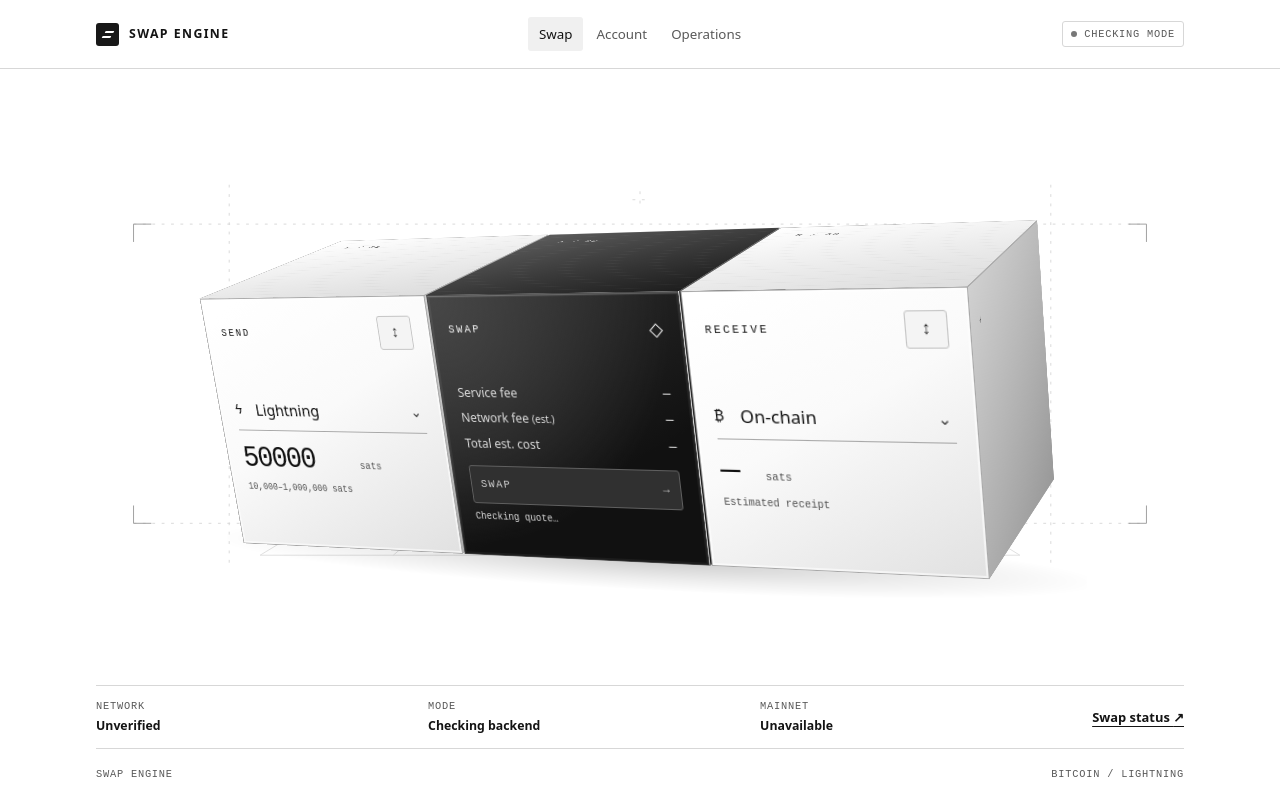
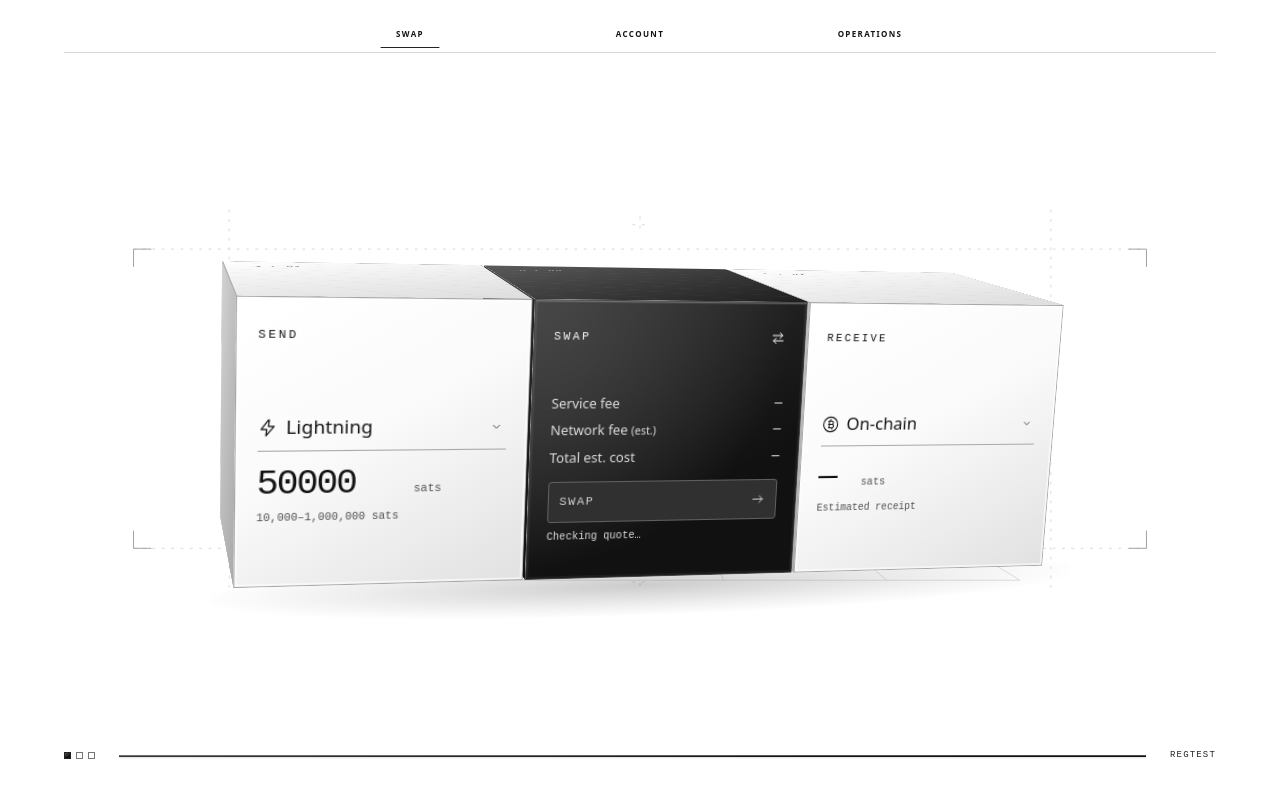
Before and after one commit to Truja503/swap-engine, a website: page src/web/index.html in a window 1280 px wide. Drawn offline with Linux system fonts and the light colour scheme.

Commit message:
Refine cube perspective and gesture controls

```diff
--- a/src/web/app.css
+++ b/src/web/app.css
@@ -6,6 +6,7 @@
   --stroke: #d7d7d7;
   --text: #141414;
   --muted: #595959;
+  --black-glass: radial-gradient(ellipse at 0 0, #474747 0, transparent 68%), linear-gradient(152deg, #2f2f2f, #111 67%);
   --sans: 'Manrope Variable', system-ui, sans-serif;
   --mono: 'IBM Plex Mono', ui-monospace, monospace;
   font: 400 15px/1.55 var(--sans);
@@ -24,23 +25,26 @@ button:disabled { color: #5d5d5d; background: #ededed; border-color: #ddd; curso
 h1, h2, p, dl, dd { margin: 0; }
 h2 { font-size: 1.15rem; font-weight: 720; letter-spacing: -.035em; }
 .wrap { width: min(100%, 1200px); padding-inline: clamp(16px, 5vw, 56px); margin-inline: auto; }
-.top { border-bottom: 1px solid var(--stroke); }
-.top-inner { min-height: 68px; display: grid; grid-template-columns: 1fr auto 1fr; align-items: center; gap: 15px; }
-.brand { display: flex; width: fit-content; align-items: center; gap: 5px; font-size: .82rem; letter-spacing: .11em; font-weight: 820; text-decoration: none; }
-.brand > span:last-child { font-weight: 560; }
-.mark { display: grid; place-content: center; gap: 3px; margin-right: 5px; background: #181818; width: 23px; height: 23px; border-radius: 3px; }
-.mark i { display: block; width: 9px; height: 2px; border-radius: 1px; background: #fff; transform: skewX(-29deg); }
-.mark i:first-child { margin-left: 3px; }
-nav { display: flex; gap: 2px; }
-nav a { padding: 7px 11px; border-radius: 3px; text-decoration: none; color: var(--muted); font-size: .89rem; }
-nav a:hover, nav a[aria-current] { background: #f0f0f0; color: var(--text); }
-.pill, .tag, .micro, .footer { font: 400 .69rem/1.45 var(--mono); letter-spacing: .075em; }
-.pill, .tag { display: inline-flex; align-items: center; gap: 7px; border: 1px solid var(--stroke); border-radius: 3px; padding: 5px 8px; color: var(--muted); }
-.top .pill { justify-self: end; }
-.pill i { height: 6px; width: 6px; border-radius: 50%; background: #777; display: inline-block; flex: none; }
-.pill[data-mode="regtest"] i { background: #151515; }
-.pill[data-tone="success"] { background: #191919; color: #fff; }
-.pill[data-tone="error"], .pill[data-tone="warning"] { border-color: #292929; color: var(--text); }
+.top-inner { margin-inline: 5%; border-bottom: 1px solid var(--stroke); }
+.top nav {
+  display: grid; grid-template-columns: repeat(3, 1fr); align-items: center; justify-items: center;
+  width: min(100%, 46rem); margin-inline: auto; min-height: 52px; perspective: 490px;
+}
+.top nav a {
+  display: grid; place-items: end center; min-width: 60px; min-height: 44px; padding: 0 8px 9px;
+  border: 1px solid transparent; border-radius: 1px; text-decoration: none; text-transform: uppercase;
+  color: var(--text); font: 800 8px/1.15 var(--sans); letter-spacing: .17em;
+  transition: transform 240ms cubic-bezier(.23,.8,.26,1), box-shadow 240ms, background 240ms, border-color 240ms;
+}
+.top nav a[aria-current] { border-bottom-color: #242424; }
+.top nav a:hover, .top nav a:focus-visible {
+  transform: translateY(-2px) rotateX(13deg); border-color: #a9a9a9;
+  background: linear-gradient(150deg, #fff 30%, #e8e8e8); box-shadow: 0 3px 0 #bdbdbd, 0 5px 0 #737373, 0 8px 12px #0002;
+}
+.tag {
+  display: inline-flex; align-items: center; border: 1px solid var(--stroke); border-radius: 3px;
+  padding: 5px 8px; color: var(--muted); font: 400 .69rem/1.45 var(--mono); letter-spacing: .075em;
+}
 .panel { border: 1px solid var(--stroke); border-radius: 7px; background: var(--surface); }
 .panel-header { display: flex; align-items: center; flex-wrap: wrap; justify-content: space-between; gap: 8px; margin-bottom: 15px; }
 .label, label { display: block; font-size: .79rem; color: var(--muted); margin-bottom: 3px; }
@@ -54,12 +58,21 @@ nav a:hover, nav a[aria-current] { background: #f0f0f0; color: var(--text); }
 .secondary { background: #fff; color: var(--text); border-color: #bcbcbc; }
 .secondary:hover:enabled { background: #eee; }
 .status { font-size: .8rem; margin-top: 8px; min-height: 1.3em; }
-.environment { display: grid; grid-template-columns: repeat(3, 1fr) auto; align-items: center; gap: 12px; padding-block: 13px; border-block: 1px solid var(--stroke); max-width: 740px; margin-inline: auto; }
-.environment div { display: grid; gap: 2px; }
-.micro { color: var(--muted); }
-.environment strong { font-size: .82rem; font-weight: 650; }
 .text-link { color: var(--text); text-underline-offset: 4px; font-weight: 650; font-size: .86rem; }
-.footer { display: flex; flex-wrap: wrap; justify-content: space-between; gap: 8px; color: var(--muted); padding-block: 18px; }
+.footer {
+  display: grid; grid-template-columns: auto minmax(0, 1fr) auto; gap: clamp(10px, 2vw, 24px);
+  align-items: center; margin: 0 5% max(5svh, env(safe-area-inset-bottom));
+}
+.footer::before {
+  content: ''; grid-column: 2; grid-row: 1; height: 2px;
+  background: var(--black-glass); box-shadow: inset 0 1px #ffffff40, 0 1px 2px #0002;
+}
+.footer-squares { grid-area: 1 / 1; display: flex; gap: 5px; }
+.footer-squares i { display: block; width: 7px; height: 7px; border: 1px solid #777; }
+.footer-squares[data-view-active="swap"] [data-square="swap"],
+.footer-squares[data-view-active="account"] [data-square="account"],
+.footer-squares[data-view-active="operations"] [data-square="operations"] { background: var(--black-glass); border-color: #222; }
+.footer-network { grid-area: 1 / 3; color: #252525; font: 400 9px/1 var(--mono); letter-spacing: .13em; }
 .subpage { padding-block: clamp(35px, 6vw, 70px) 18px; max-width: 850px; margin-inline: auto; min-height: 50vh; }
 [data-view]:not([hidden]) { animation: view-in 140ms ease-out both; }
 @keyframes view-in { from { opacity: .88; } to { opacity: 1; } }
@@ -86,14 +99,7 @@ dialog::backdrop { background: #16161670; }
 .skip:focus { transform: none; }
 .sr-only { position: absolute; width: 1px; height: 1px; padding: 0; margin: -1px; overflow: hidden; clip-path: inset(50%); white-space: nowrap; }
 
-@media (max-width: 610px) {
-  .top-inner { grid-template-columns: 1fr auto; gap: 5px 9px; padding-block: 9px; }
-  nav { grid-row: 2; grid-column: 1 / -1; }
-  .environment { grid-template-columns: 1fr 1fr; }
-}
 @media (max-width: 460px) {
-  .brand { letter-spacing: .04em; }
-  .top .pill { font-size: .6rem; }
   .metric-grid { grid-template-columns: repeat(2, minmax(0, 1fr)); }
   .details dd { max-width: 58%; }
 }
@@ -113,19 +119,19 @@ dialog::backdrop { background: #16161670; }
   place-items: center;
   padding: 4rem 0 2.5rem;
   perspective: 1900px;
-  perspective-origin: 53% 47%;
+  perspective-origin: 50% 47%;
 }
 .stage-grid { position: absolute; top: 50%; left: 0; width: 100%; transform: translateY(-50%); pointer-events: none; }
 .stage-shadow {
   position: absolute; top: calc(50% + var(--half) + 22px); left: 50%; width: calc(var(--edge) * 3.28); height: 4rem;
-  transform: translateX(-48%) rotate(3deg); pointer-events: none;
+  transform: translateX(-50%) rotate(-2deg); pointer-events: none;
   background: radial-gradient(ellipse at center, #0003, #0001 46%, transparent 73%);
   transition: opacity 450ms, scale 450ms;
 }
 .cube-stage:has(.cube-unit:hover) .stage-shadow { opacity: .76; scale: 1.035 1; }
 .cube-scene {
   position: relative; display: grid; grid-template-columns: repeat(3, var(--edge)); gap: 2px;
-  transform: translateX(-2%) rotateY(-24deg) rotateX(-16deg);
+  transform: translateX(-1%) rotateY(15deg) rotateX(-10deg);
   transform-style: preserve-3d; isolation: auto;
 }
 .cube-unit { width: var(--edge); height: var(--edge); position: relative; transform-style: preserve-3d; }
@@ -155,7 +161,7 @@ dialog::backdrop { background: #16161670; }
 .plane-right { transform: rotateY(90deg) translateZ(var(--half)); background: linear-gradient(151deg, #d0d0d0, #999); }
 .plane-mark { position: absolute; top: 12%; left: 11%; color: #515151; font: 400 .69rem var(--mono); letter-spacing: .15em; }
 .turn-label {
-  position: absolute; inset: 0; display: grid; place-items: center; text-align: center; white-space: pre;
+  position: absolute; inset: 0; display: flex; align-items: center; justify-content: center; gap: .55em; text-align: center;
   font: 400 clamp(.88rem, 1.65vw, 1.55rem) var(--mono); letter-spacing: .08em;
 }
 .turn-label:not(:empty) { background: linear-gradient(151deg, #fafafa, #ddd); }
@@ -163,19 +169,25 @@ dialog::backdrop { background: #16161670; }
 .cube-swap .plane-top { background: repeating-linear-gradient(0deg, transparent 0 12px, #ffffff12 13px), linear-gradient(135deg, #5b5b5b, #1e1e1e); }
 .cube-swap .plane-right, .cube-swap .plane-left { background: linear-gradient(155deg, #333, #111); }
 .cube-swap .plane-front {
-  background: radial-gradient(ellipse at 0 0, #474747 0, transparent 68%), linear-gradient(152deg, #2f2f2f, #111 67%);
+  background: var(--black-glass);
   box-shadow: inset 0 1px 1px #ffffff3c, inset 0 0 0 2px #ffffff0c;
 }
 .cube-swap .plane-mark { color: #d0d0d0; }
 .face-header { display: flex; width: 100%; min-height: 30px; align-items: center; justify-content: space-between; gap: 5px; }
+.cube-outer { cursor: grab; }
+.cube-outer:active { cursor: grabbing; }
 .cube-outer .face-header { touch-action: none; }
 .face-header h2 { font: 400 .72rem/1.35 var(--mono); letter-spacing: .21em; }
-.face-index { font-size: 1.18rem; line-height: 1; }
+.icon-library { position: absolute; }
+.icon { width: 1rem; height: 1rem; flex: none; fill: none; stroke: currentColor; stroke-width: 1.55; stroke-linecap: round; stroke-linejoin: round; }
 .rail-grip {
-  width: 38px; height: 34px; padding: 0; border: 1px solid #c5c5c5; border-radius: 3px;
-  background: #f4f4f4; color: #333; font: 400 1.06rem var(--mono); touch-action: none; cursor: ns-resize;
+  position: absolute; right: .55rem; bottom: .3rem; display: grid; place-items: center;
+  width: 44px; height: 44px; padding: 0; border: 0; background: transparent;
+  color: #242424; touch-action: none; cursor: pointer;
 }
-.rail-grip:hover, .rail-grip:focus-visible { background: #e6e6e6; }
+.rail-grip .icon { opacity: 0; transform: translateY(-4px); transition: opacity 200ms, transform 270ms; }
+.cube-outer:hover .rail-grip .icon, .rail-grip:focus-visible .icon { opacity: 1; transform: translateY(3px); }
+.rail-grip:hover .icon { transform: translateY(6px); }
 .rail-field {
   position: relative; display: flex; align-items: center; min-width: 0; min-height: 43px;
   border-bottom: 1px solid #a8a8a8; margin-top: auto; gap: 5px;
@@ -185,8 +197,8 @@ dialog::backdrop { background: #16161670; }
   background: transparent; font: 500 clamp(.8rem, 1.5vw, 1.14rem)/1.2 var(--sans); cursor: pointer;
 }
 .rail-field select option { color: #111; background: #fff; }
-.rail-field::after { content: '⌄'; position: absolute; right: 3px; pointer-events: none; color: #3b3b3b; }
-.rail-icon { font: 400 1rem var(--mono); min-width: 17px; }
+.select-icon { position: absolute; right: 3px; pointer-events: none; color: #3b3b3b; width: .88rem; }
+.rail-icon { width: 17px; height: 17px; }
 .face-value {
   min-width: 0; display: flex; align-items: baseline; gap: 5px; margin-top: 12px;
   color: #111; font: 400 clamp(1.12rem, 2.55vw, 2.14rem)/1.1 var(--mono); letter-spacing: -.055em;
@@ -225,8 +237,6 @@ html:has(#opening-overlay:not([hidden])) { overflow: hidden; }
   border-radius: 3px; font: 400 .73rem var(--mono);
 }
 #skip-intro:hover { background: #f0f0f0; }
-.environment { width: 100%; max-width: none; }
-.footer { border-top: 0; }
 @media (701px <= width <= 900px), (width >= 701px) and (height <= 640px) {
   .plane-front { padding: 10px; }
   .cube-swap .face-header { min-height: 25px; }
@@ -239,8 +249,8 @@ html:has(#opening-overlay:not([hidden])) { overflow: hidden; }
     --edge: clamp(14.25rem, 64vw, 17rem);
     min-height: 0; perspective: none; padding: 4.25rem 0 3.6rem;
   }
-  .cube-scene { grid-template-columns: var(--edge); gap: 62px; transform: translateX(-4%); }
-  .cube-unit { transform: perspective(1250px) rotateY(-16deg) rotateX(-16deg); }
+  .cube-scene { grid-template-columns: var(--edge); gap: 52px; transform: translateX(3%); }
+  .cube-unit { transform: perspective(1250px) rotateY(13deg) rotateX(-12deg); }
   .cube-send { grid-area: 1 / 1; }
   .cube-receive { grid-area: 2 / 1; }
   .cube-swap { grid-area: 3 / 1; }
@@ -253,5 +263,5 @@ html:has(#opening-overlay:not([hidden])) { overflow: hidden; }
   .cube-fees { font-size: .81rem; }
 }
 @media (pointer: coarse) {
-  .rail-grip { width: 44px; height: 44px; }
+  .rail-grip .icon { opacity: 1; transform: none; }
 }
--- a/src/web/index.html
+++ b/src/web/index.html
@@ -10,6 +10,15 @@
   <script type="module" src="/app.js"></script>
 </head>
 <body>
+<svg class="icon-library" width="0" height="0" aria-hidden="true" xmlns="http://www.w3.org/2000/svg">
+  <symbol id="icon-onchain" viewBox="0 0 24 24"><circle cx="12" cy="12" r="10"/><path d="M9 7.5h4.5a2.25 2.25 0 0 1 0 4.5H9m0 0h5a2.25 2.25 0 0 1 0 4.5H9m1-9v9m2-11v2m2 9v2"/></symbol>
+  <symbol id="icon-lightning" viewBox="0 0 24 24"><path d="m13 2-9 12h7l-1 8 10-12h-7l1-8z"/></symbol>
+  <symbol id="icon-liquid" viewBox="0 0 24 24"><path d="m12 3 9 5-9 5-9-5 9-5zm-9 9 9 5 9-5M3 16l9 5 9-5"/></symbol>
+  <symbol id="icon-swap" viewBox="0 0 24 24"><path d="M4 8h15m-4-4 4 4-4 4m5 4H5m4-4-4 4 4 4"/></symbol>
+  <symbol id="icon-down" viewBox="0 0 24 24"><path d="M12 4v15m-5-5 5 5 5-5"/></symbol>
+  <symbol id="icon-next" viewBox="0 0 24 24"><path d="M4 12h15m-5-5 5 5-5 5"/></symbol>
+  <symbol id="icon-select" viewBox="0 0 24 24"><path d="m7 10 5 5 5-5"/></symbol>
+</svg>
 <div id="opening-overlay" hidden>
   <canvas id="opening" aria-hidden="true"></canvas>
   <button id="skip-intro" type="button">Skip intro <span aria-hidden="true">&#8599;</span></button>
@@ -17,12 +26,10 @@
 <div id="workspace-shell">
 <a class="skip" href="#main">Skip to content</a>
 <header class="top">
-  <div class="wrap top-inner">
-    <a class="brand" href="#swap"><span class="mark" aria-hidden="true"><i></i><i></i></span>SWAP<span>ENGINE</span></a>
+  <div class="top-inner">
     <nav aria-label="Workspace">
       <a href="#swap" aria-current="page">Swap</a><a href="#account">Account</a><a href="#operations">Operations</a>
     </nav>
-    <span class="pill" id="mode"><i></i> CHECKING MODE</span>
   </div>
 </header>
 <main id="main" tabindex="-1" class="wrap">
@@ -30,7 +37,7 @@
   <section id="swap" data-view aria-labelledby="swap-title">
     <div class="cube-stage">
       <h1 id="swap-title" class="sr-only" tabindex="-1">Swap Engine</h1>
-      <p id="rotation-help" class="sr-only">Drag or swipe vertically. Press Down for the next network or Up for the previous network.</p>
+      <p id="rotation-help" class="sr-only">Scroll, drag or swipe vertically. Press Down for the next network or Up for the previous network.</p>
       <svg class="stage-grid" viewBox="0 0 1160 470" fill="none" aria-hidden="true">
         <path d="M40 72h1080M40 391h1080M142 30v410M1018 30v410M580 37v17m-8-8h16M580 418v17m-8-8h16" stroke="#d8d8d8" stroke-dasharray="3 7"/>
         <path d="M40 91V72h19m1042 0h19v19M40 372v19h19m1042 0h19v-19" stroke="#9c9c9c"/>
@@ -46,9 +53,10 @@
           <div class="cube-plane plane-left" aria-hidden="true"><span class="plane-mark">+</span></div>
           <div class="cube-plane plane-right" aria-hidden="true"><span class="plane-mark">+</span></div>
           <div class="cube-plane plane-front">
-            <header class="face-header"><h2 id="send-label">SEND</h2><button type="button" class="rail-grip" id="send-grip" aria-label="Rotate send cube" aria-describedby="rotation-help"><span aria-hidden="true">&#8597;</span></button></header>
-            <div class="rail-field"><span class="rail-icon" id="send-icon" aria-hidden="true">&#991;</span><label class="sr-only" for="send-network">Send network</label><select id="send-network" name="send-network"><option value="onchain">On-chain</option><option value="lightning" selected>Lightning</option><option value="liquid">Liquid</option></select></div>
+            <header class="face-header"><h2 id="send-label">SEND</h2></header>
+            <div class="rail-field"><svg class="rail-icon icon" aria-hidden="true"><use id="send-icon" href="#icon-lightning"/></svg><label class="sr-only" for="send-network">Send network</label><select id="send-network" name="send-network"><option value="onchain">On-chain</option><option value="lightning" selected>Lightning</option><option value="liquid">Liquid</option></select><svg class="select-icon icon" aria-hidden="true"><use href="#icon-select"/></svg></div>
             <div class="face-value"><label for="amount" class="sr-only">Quote principal in sats</label><input id="amount" name="amount" value="50000" inputmode="numeric" maxlength="7" aria-describedby="amount-help" autocomplete="off"><span aria-hidden="true">sats</span></div><p id="amount-help" class="face-note">10,000&ndash;1,000,000 sats</p>
+            <button type="button" class="rail-grip" id="send-grip" aria-label="Rotate send cube" aria-describedby="rotation-help"><svg class="icon" aria-hidden="true"><use href="#icon-down"/></svg></button>
           </div>
         </div>
       </article>
@@ -60,9 +68,10 @@
           <div class="cube-plane plane-left" aria-hidden="true"><span class="plane-mark">+</span></div>
           <div class="cube-plane plane-right" aria-hidden="true"><span class="plane-mark">+</span></div>
           <div class="cube-plane plane-front">
-            <header class="face-header"><h2 id="receive-label">RECEIVE</h2><button type="button" class="rail-grip" id="receive-grip" aria-label="Rotate receive cube" aria-describedby="rotation-help"><span aria-hidden="true">&#8597;</span></button></header>
-            <div class="rail-field"><span class="rail-icon" id="receive-icon" aria-hidden="true">&#8383;</span><label class="sr-only" for="receive-network">Receive network</label><select id="receive-network" name="receive-network"><option value="onchain" selected>On-chain</option><option value="lightning">Lightning</option><option value="liquid">Liquid</option></select></div>
+            <header class="face-header"><h2 id="receive-label">RECEIVE</h2></header>
+            <div class="rail-field"><svg class="rail-icon icon" aria-hidden="true"><use id="receive-icon" href="#icon-onchain"/></svg><label class="sr-only" for="receive-network">Receive network</label><select id="receive-network" name="receive-network"><option value="onchain" selected>On-chain</option><option value="lightning">Lightning</option><option value="liquid">Liquid</option></select><svg class="select-icon icon" aria-hidden="true"><use href="#icon-select"/></svg></div>
             <div class="face-value"><output id="received-preview" for="amount" aria-label="Estimated receipt in sats" aria-live="off">&mdash;</output><span aria-hidden="true">sats</span></div><p class="face-note">Estimated receipt</p>
+            <button type="button" class="rail-grip" id="receive-grip" aria-label="Rotate receive cube" aria-describedby="rotation-help"><svg class="icon" aria-hidden="true"><use href="#icon-down"/></svg></button>
           </div>
         </div>
       </article>
@@ -74,24 +83,18 @@
           <div class="cube-plane plane-left" aria-hidden="true"><span class="plane-mark">+</span></div>
           <div class="cube-plane plane-right" aria-hidden="true"><span class="plane-mark">+</span></div>
           <div class="cube-plane plane-front">
-            <header class="face-header"><h2 id="swap-label">SWAP</h2><span class="face-index" aria-hidden="true">&#9671;</span></header>
+            <header class="face-header"><h2 id="swap-label">SWAP</h2><svg class="face-index icon" aria-hidden="true"><use href="#icon-swap"/></svg></header>
             <dl class="cube-fees">
               <div><dt>Service fee</dt><dd id="service">&mdash;</dd></div>
               <div><dt>Network fee <span>(est.)</span></dt><dd id="claim">&mdash;</dd></div>
               <div><dt>Total est. cost</dt><dd id="cost">&mdash;</dd></div>
             </dl>
-            <button id="swap-action" type="submit" disabled>SWAP <span aria-hidden="true">&rarr;</span></button>
+            <button id="swap-action" type="submit" disabled>SWAP <svg class="icon" aria-hidden="true"><use href="#icon-next"/></svg></button>
             <p id="quote-status" class="face-note" role="status">Checking quote&hellip;</p>
           </div>
         </div>
       </article>
       </form>
-    </div>
-    <div class="environment">
-      <div><span class="micro">NETWORK</span><strong id="network">Unverified</strong></div>
-      <div><span class="micro">MODE</span><strong id="environment-label">Checking backend</strong></div>
-      <div><span class="micro">MAINNET</span><strong>Unavailable</strong></div>
-      <a class="text-link" href="#track">Swap status <span aria-hidden="true">&#8599;</span></a>
     </div>
   </section>
 
@@ -167,7 +170,10 @@
     </div>
   </section>
 </main>
-<footer class="wrap footer"><span>SWAP ENGINE</span><span>BITCOIN / LIGHTNING</span></footer>
+<footer class="footer" id="mode">
+  <div class="footer-squares" data-view-active="swap" aria-hidden="true"><i data-square="swap"></i><i data-square="account"></i><i data-square="operations"></i></div>
+  <span id="network" class="footer-network" title="Regtest network">REGTEST</span>
+</footer>
 </div>
 <dialog id="review-dialog" aria-labelledby="review-title">
   <h2 id="review-title">Review quote</h2>
--- a/src/web/rails.ts
+++ b/src/web/rails.ts
@@ -5,7 +5,6 @@ export type Pair = Record<Side, Rail>;
 export type Turn = 1 | -1;
 
 export const railLabel: Record<Rail, string> = { onchain: 'On-chain', lightning: 'Lightning', liquid: 'Liquid' };
-export const railIcon: Record<Rail, string> = { onchain: '₿', lightning: 'ϟ', liquid: '◇' };
 export const defaultPair: Pair = { send: 'lightning', receive: 'onchain' };
 
 export function stepRail(rail: Rail, turn: Turn) {
```
Also changed, not shown: docs/frontend.md (+1 -1 lines), src/web/app.ts (+3 -7 lines), src/web/cubes.ts (+39 -9 lines), tests/browser/web.test.ts (+16 -2 lines).
